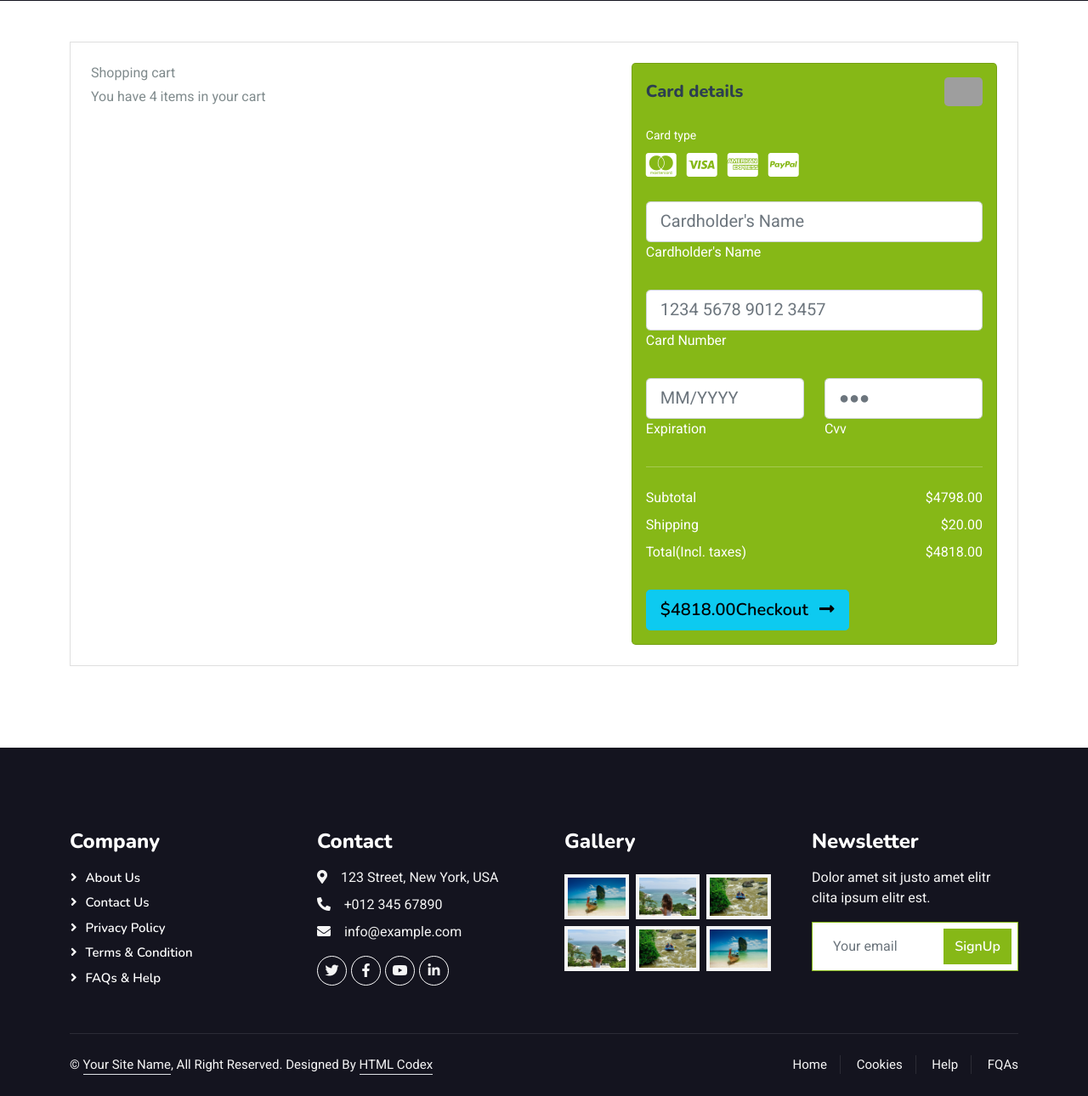
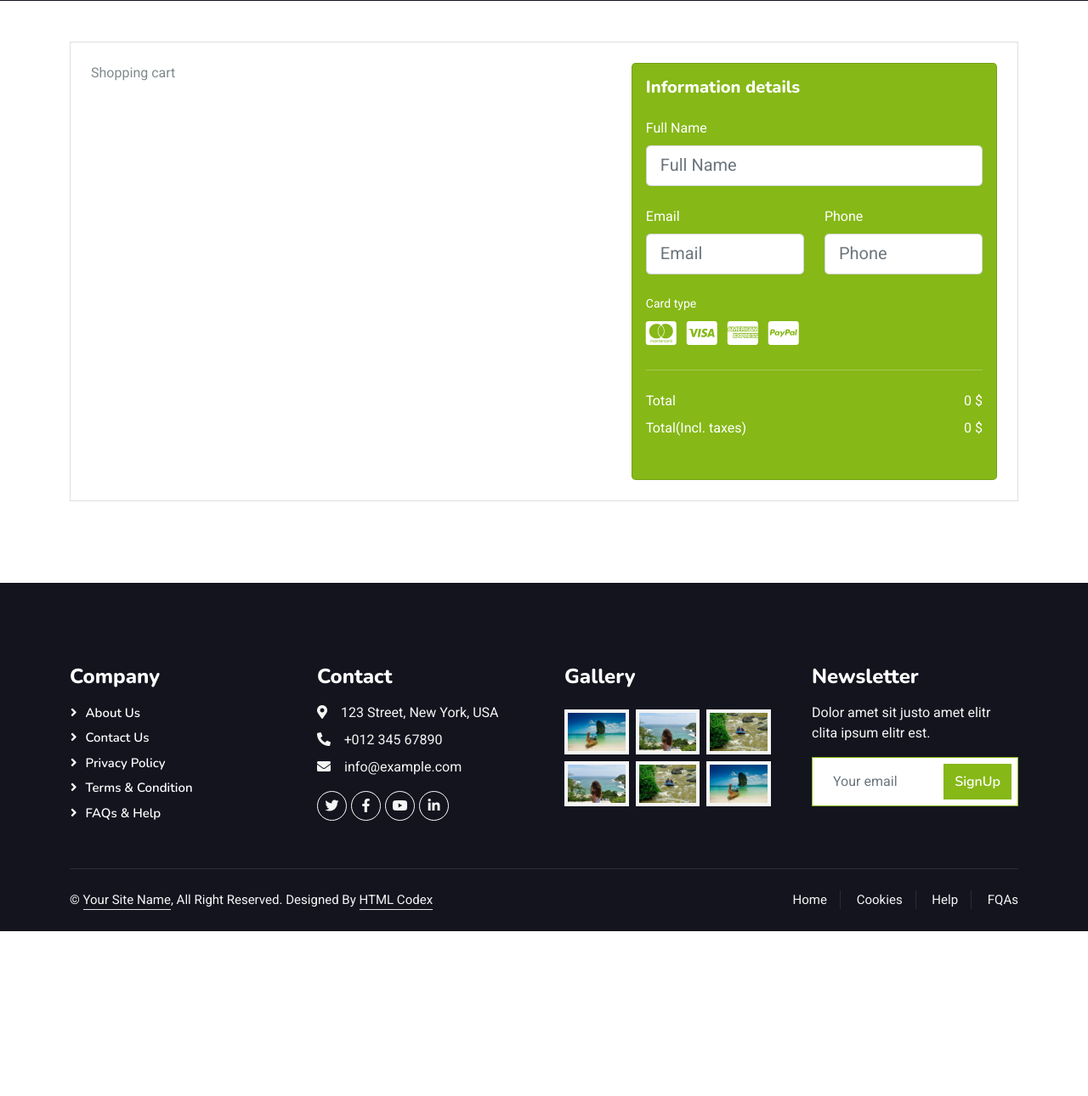
Before and after one commit to yahyabnoun/Hotel-Management-System, a Django app: page /checkout/ in a window 1280 px wide. Shown: the part 95-1385 px from the top of the page at 85% size. After the commit the page ends 1191 px from the top, so only its background shows below. Run offline with Django 5.2, Linux system fonts and the light colour scheme; a user stored in the database is signed in; data comes from the database, SQL or seed files in the repository; both versions use the stored data as it was after the commit; some libraries are stand-ins or nearby versions; grey boxes are pictures that could not be loaded.

Commit message:
paypal with success Payment

```diff
--- a/hms/settings.py
+++ b/hms/settings.py
@@ -30,6 +30,12 @@ ALLOWED_HOSTS = []
 
 AUTH_USER_MODEL = "userauths.User"
 
+
+SECURE_CROSS_ORIGIN_OPENER_POLICY='same-origin-allow-popups'
+
+
+PAYPAL_CLIENT_ID = 'AaEciTdF3EVPyMfRB1ym5X-kh7xoWPMhjFmlGhnsMzrELb0DJeJCSDKL9oP_FA5d06bQzoHf-Cez_E9Y'
+PAYPAL_SECRET = 'EJUrmHPtNJkLykR5oP0nuv1T3T4aXG2tjXReifIpxN9pRyfbFXy-e9zeug9KtFa4b0evF3PPplMZn_h_'
 # Application definition
 
 INSTALLED_APPS = [
--- a/hotel/models.py
+++ b/hotel/models.py
@@ -201,15 +201,15 @@ class Booking(models.Model):
 
     date = models.DateTimeField (auto_now_add=True)
     stripe_payment_intent = models.CharField(max_length=1000, null=True, blank=True)
-    success_id = models.CharField(max_length=1000, null=True, blank=True)
-    booking_id = ShortUUIDField (unique=True, length=10, max_length=20, alphabet="abcdefghijklmnopqrstuvwxyz")
+    success_id = ShortUUIDField(unique=True, length=10, max_length=20, alphabet="abcdefghijklmnopqrstuvwxyz", null=True, blank=True)
+    booking_id = ShortUUIDField(unique=True, length=10, max_length=20, alphabet="abcdefghijklmnopqrstuvwxyz")
 
 
 
     def __str__(self):
         return f"{self.booking_id}"
 
-    def rooms (self):
+    def rooms(self):
         return self.room.all().count()
 
 class ActivityLog(models.Model):
--- a/hotel/urls.py
+++ b/hotel/urls.py
@@ -8,5 +8,7 @@ urlpatterns = [
     path("detail/<slug>/", views.hotel_detail, name="hotel_detail"),
     path("detail/<slug:slug>/<slug:rt_slug>/", views.room_type_detail, name="room_type_detail"),
     path("checkout/", views.checkout, name="checkout"),
+    path("deleteFromcheckout/<int:booking_id>/", views.deleteFromcheckout, name="deleteFromcheckout"),
+    path("successPayment/", views.successPayment, name="successPayment"),
 
 ]
--- a/hotel/views.py
+++ b/hotel/views.py
@@ -1,4 +1,4 @@
-from django.http import HttpResponseRedirect
+from django.http import HttpResponseRedirect, JsonResponse
 from django.shortcuts import get_object_or_404, render
 from flask import redirect
 from django.contrib import messages
@@ -141,9 +141,20 @@ def checkout(request):
 
             # Check if the user has bookings
             booking = Booking.objects.filter(user=user,payment_status='pending')
+
+            TOTAL = 0
+
+            for x in booking:
+                TOTAL += x.room_type.price
+
+
             context = {
-                "booking": booking
+                "booking": booking,
+                "TOTAL": TOTAL
             }
+
+
+
 
             return render(request, "hotel/checkout.html", context)
         except Booking.DoesNotExist:
@@ -153,3 +164,37 @@ def checkout(request):
     # Redirect unauthenticated users to the sign-up page
     next = request.POST.get('next', '/user/sign-in/')
     return HttpResponseRedirect(next)
+
+
+def deleteFromcheckout(request,booking_id):
+
+    booking = Booking.objects.filter(user=request.user,id=booking_id,payment_status='pending').delete()
+
+    next = request.POST.get('next', '/checkout/')
+    return HttpResponseRedirect(next)
+
+
+@login_required
+def successPayment(request):
+    if request.method == 'POST':
+        # Get data from the POST request
+        fullName = request.POST.get('fullName')
+        Email = request.POST.get('Email')
+        Phone = request.POST.get('Phone')
+
+        booking = Booking.objects.filter(user=request.user, payment_status='pending')
+
+        TOTAL = 0
+        for bok in booking:
+            TOTAL = bok.room_type.price
+            bok.payment_status = 'paid'
+            bok.full_name = fullName
+            bok.email = Email
+            bok.phone = Phone
+            bok.total = TOTAL
+            bok.save()
+
+        # Return success response to the frontend
+        return JsonResponse({'status': 'success'})
+
+    return render(request, "hotel/successPayment.html")
--- a/templates/hotel/checkout.html
+++ b/templates/hotel/checkout.html
@@ -3,7 +3,6 @@
 {% extends "base/base.html" %}
 {% load static %}
 {% block content %}
-
 
 <section class="h-100 h-custom">
   <div class="container py-5 h-100">
@@ -19,10 +18,11 @@
                         class="fas fa-long-arrow-alt-left me-2"></i>Continue shopping</a></h5> -->
                 <!-- <hr> -->
 
-                  <div class="d-flex justify-content-between align-items-center mb-4">
+                <div
+                  class="d-flex justify-content-between align-items-center mb-4">
                   <div>
                     <p class="mb-1">Shopping cart</p>
-                      <p class="mb-0">You have 4 items in your cart</p>
+                    <!-- <p class="mb-0">You have {{booking.rooms}} items in your cart</p> -->
                   </div>
                 </div>
 
@@ -34,22 +34,29 @@
                       <div class="d-flex flex-row align-items-center">
                         <div>
                           <img
-                                src="https://mdbcdn.b-cdn.net/img/Photos/new-templates/bootstrap-shopping-carts/img3.webp"
-                                class="img-fluid rounded-3" alt="Shopping item" style="width: 65px;">
+                            src="{{bkRoom.hotel.image.url}}"
+                            class="img-fluid rounded-3" alt="Shopping item"
+                            style="width: 110px;">
                         </div>
                         <div class="ms-3">
                           <h5>{{ bkRoom.room_type.type }}</h5>
-                              <!-- <p class="small mb-0">Onyx Black</p> -->
+                          <p class="small mb-0">Beds :
+                            {{bkRoom.room_type.number_of_beds}}</p>
+                          <p class="small mb-0">Capacity :
+                            {{bkRoom.room_type.room_capacity}}</p>
                         </div>
                       </div>
                       <div class="d-flex flex-row align-items-center">
-                            <div style="width: 50px;">
-                              <h5 class="fw-normal mb-0">1</h5>
+                        <div style="width: 110px;">
+                          <h5 class="mb-0">{{bkRoom.room_type.price}} $</h5>
                         </div>
-                            <div style="width: 80px;">
-                              <h5 class="mb-0">$1199</h5>
-                            </div>
-                            <a href="#!" style="color: #cecece;"><i class="fas fa-trash-alt"></i></a>
+                        <a href="#!" style="color: #cecece;"></a>
+                        <form method="POST"
+                          action="{% url 'hotel:deleteFromcheckout' bkRoom.id %}">
+                          {% csrf_token %}
+                          <button type="submit"><i
+                              class="fas fa-trash-alt"></i></button>
+                        </form>
                       </div>
                     </div>
                   </div>
@@ -61,12 +68,44 @@
 
                 <div class="card bg-primary text-white rounded-3">
                   <div class="card-body">
-                      <div class="d-flex justify-content-between align-items-center mb-4">
-                        <h5 class="mb-0">Card details</h5>
-                        <img src="https://mdbcdn.b-cdn.net/img/Photos/Avatars/avatar-6.webp"
-                          class="img-fluid rounded-3" style="width: 45px;" alt="Avatar">
+                    <div
+                      class="d-flex justify-content-between align-items-center mb-4">
+                      <h5 class="mb-0 text-white">Information details</h5>
                     </div>
 
+                    <form class="mt-4" method="get">
+                      <div data-mdb-input-init
+                        class="form-outline form-white mb-4">
+                        <label class="form-label" for="typeName">Full Name</label>
+                        <input type="text" id="fullname" name="fullname"
+                          class="form-control form-control-lg"
+                          placeholder="Full Name" maxlength="200" />
+                      </div>
+
+                      <div class="row mb-4">
+                        <div class="col-md-6">
+                          <div data-mdb-input-init
+                            class="form-outline form-white">
+                            <label class="form-label" for="typeExp">Email</label>
+                            <input type="email" id="email" name="email"
+                              class="form-control form-control-lg"
+                              placeholder="Email" id="exp"
+                              minlength="5" maxlength="200" />
+                          </div>
+                        </div>
+                        <div class="col-md-6">
+                          <div data-mdb-input-init
+                            class="form-outline form-white">
+                            <label class="form-label" for="typeText">Phone</label>
+                            <input type="text" id="phone" name="phone"
+                              class="form-control form-control-lg"
+                              placeholder="Phone"
+                              maxlength="200" />
+                          </div>
+                        </div>
+                      </div>
+
+                      <div>
                         <p class="small mb-2">Card type</p>
                         <a href="#!" type="submit" class="text-white"><i
                             class="fab fa-cc-mastercard fa-2x me-2"></i></a>
@@ -74,67 +113,37 @@
                             class="fab fa-cc-visa fa-2x me-2"></i></a>
                         <a href="#!" type="submit" class="text-white"><i
                             class="fab fa-cc-amex fa-2x me-2"></i></a>
-                      <a href="#!" type="submit" class="text-white"><i class="fab fa-cc-paypal fa-2x"></i></a>
-
-                      <form class="mt-4">
-                        <div data-mdb-input-init class="form-outline form-white mb-4">
-                          <input type="text" id="typeName" class="form-control form-control-lg" siez="17"
-                            placeholder="Cardholder's Name" />
-                          <label class="form-label" for="typeName">Cardholder's Name</label>
+                        <a href="#!" type="submit" class="text-white"><i
+                            class="fab fa-cc-paypal fa-2x"></i></a>
                       </div>
-
-                        <div data-mdb-input-init class="form-outline form-white mb-4">
-                          <input type="text" id="typeText" class="form-control form-control-lg" siez="17"
-                            placeholder="1234 5678 9012 3457" minlength="19" maxlength="19" />
-                          <label class="form-label" for="typeText">Card Number</label>
-                        </div>
-
-                        <div class="row mb-4">
-                          <div class="col-md-6">
-                            <div data-mdb-input-init class="form-outline form-white">
-                              <input type="text" id="typeExp" class="form-control form-control-lg"
-                                placeholder="MM/YYYY" size="7" id="exp" minlength="7" maxlength="7" />
-                              <label class="form-label" for="typeExp">Expiration</label>
-                            </div>
-                          </div>
-                          <div class="col-md-6">
-                            <div data-mdb-input-init class="form-outline form-white">
-                              <input type="password" id="typeText" class="form-control form-control-lg"
-                                placeholder="&#9679;&#9679;&#9679;" size="1" minlength="3" maxlength="3" />
-                              <label class="form-label" for="typeText">Cvv</label>
-                            </div>
-                          </div>
-                        </div>
-
-                      </form>
-
                       <hr class="my-4">
 
                       <div class="d-flex justify-content-between">
-                        <p class="mb-2">Subtotal</p>
-                        <p class="mb-2">$4798.00</p>
-                      </div>
-
-                      <div class="d-flex justify-content-between">
-                        <p class="mb-2">Shipping</p>
-                        <p class="mb-2">$20.00</p>
+                        <p class="mb-2">Total</p>
+                        <p class="mb-2">{{TOTAL}} $</p>
                       </div>
 
                       <div class="d-flex justify-content-between mb-4">
                         <p class="mb-2">Total(Incl. taxes)</p>
-                        <p class="mb-2">$4818.00</p>
+                        <p class="mb-2">{{TOTAL}} $</p>
                       </div>
 
-                      <button  type="button" data-mdb-button-init data-mdb-ripple-init class="btn btn-info btn-block btn-lg">
-                        <div class="d-flex justify-content-between">
-                          <span>$4818.00</span>
-                          <span>Checkout <i class="fas fa-long-arrow-alt-right ms-2"></i></span>
+                      <!-- <button type="submit" data-mdb-button-init
+                        data-mdb-ripple-init
+                        class="btn w-100 bg-white btn-block btn-lg">
+                        <div class="d-flex justify-content-center">
+                          <span>Checkout <i
+                              class="fas fa-long-arrow-alt-right ms-2"></i></span>
                         </div>
-                      </button>
+                      </button> -->
 
+                <div id="paypal-button-container">
+
+                    </form>
                   </div>
                 </div>
 
+                </div>
               </div>
 
             </div>
@@ -144,7 +153,58 @@
       </div>
     </div>
   </div>
+  <script src="https://www.paypal.com/sdk/js?client-id=AaEciTdF3EVPyMfRB1ym5X-kh7xoWPMhjFmlGhnsMzrELb0DJeJCSDKL9oP_FA5d06bQzoHf-Cez_E9Y&currency=USD"></script>
+
+  <script>
+    let booking_total = "{{TOTAL}}";
+    let fullName = document.getElementById('fullname');
+    let Email = document.getElementById('email');
+    let Phone = document.getElementById('phone');
+
+    paypal.Buttons({
+      createOrder: function(data, actions) {
+        return actions.order.create({
+          purchase_units: [{
+            amount: {
+              value: booking_total
+            }
+          }]
+        });
+      },
+
+      onApprove: function(data, actions) {
+        return actions.order.capture().then(function(Detail) {
+          console.log(Detail);
+
+          if (Detail.status === "COMPLETED") {
+            // Send a POST request to the successPayment view
+            fetch('/successPayment/', {
+              method: 'POST',
+              headers: {
+                'Content-Type': 'application/json',
+                'X-CSRFToken': '{{ csrf_token }}', // Ensure CSRF token is available
+              },
+              body: JSON.stringify({
+                fullName: fullName.value,
+                Email: Email.value,
+                Phone: Phone.value
+              })
+            })
+            .then(response => response.json())
+            .then(data => {
+              if (data.status === "success") {
+                window.location.href = "/successPayment/"; // Redirect after POST
+              }
+            })
+            .catch(error => console.error('Error:', error));
+          }
+        });
+      }
+    }).render("#paypal-button-container");
+
+
+
+  </script>
 </section>
 
-
 {% endblock %}
--- a/templates/hotel/hotel.html
+++ b/templates/hotel/hotel.html
@@ -316,7 +316,7 @@
                             </div>
                             <p>{{hotel.description|safe}}</p>
                             <div class="d-flex justify-content-center mb-2">
-                                <a href="{% url "hotel:hotel_detail" hotel.slug%}"
+                                <a href="{% url 'hotel:hotel_detail' hotel.slug%}"
                                     class="btn btn-sm btn-primary px-3"
                                     style="border-radius:30px;">Book Now</a>
                             </div>
```
Also changed, not shown: templates/hotel/room_type_detail.html (+1 -9 lines), templates/hotel/successPayment.html (added, +34 -0 lines), db.sqlite3, hotel/migrations/0007_alter_booking_success_id.py (added). Lines whose indentation alone changed are shown as unchanged.
